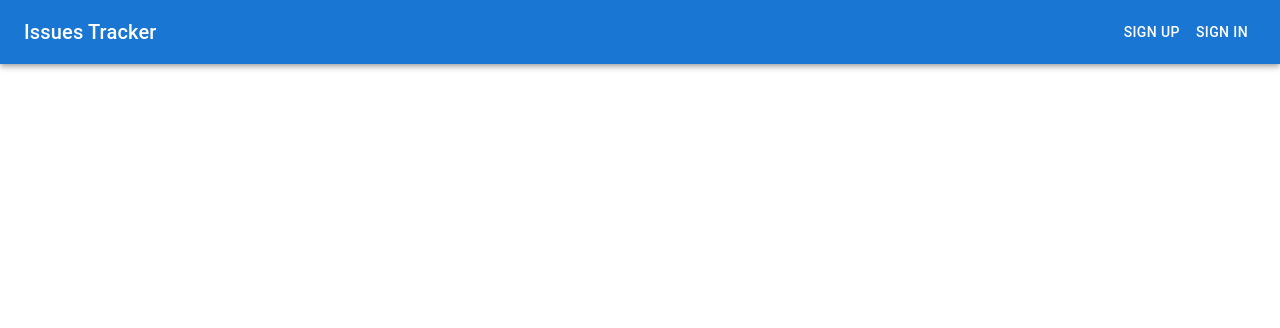
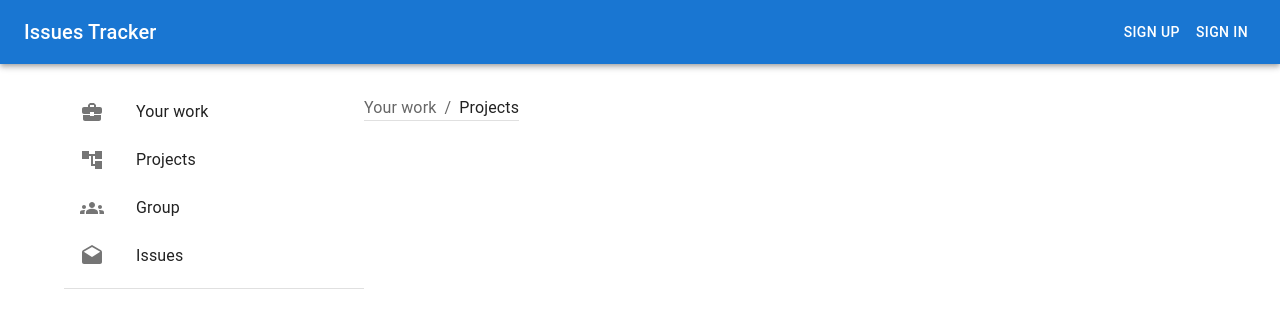
Before and after one commit to omurbekov-azamat/pet-project, a React (Create React App) app in the folder frontend/: page / in a window 1280 px wide. Shown: the top 328 px of the page. Built offline with nearby package versions, Linux system fonts and the light colour scheme.

Commit message:
created listGroup components for navigate and breadcrumbs;

```diff
--- a/frontend/src/App.tsx
+++ b/frontend/src/App.tsx
@@ -3,11 +3,15 @@ import {Route, Routes} from 'react-router-dom';
 import Home from './containers/Home';
 import Register from './features/users/Register';
 import Login from './features/users/Login';
+import Dashboard from './containers/Dashboard';
 
 function App() {
     return (
         <Routes>
             <Route path='/' element={<Home/>}>
+                <Route path='/' element={<Dashboard/>}/>
+                <Route path='/dashboard' element={<Dashboard/>}/>
+                <Route path='/dashboard/:listName' element={<Dashboard/>}/>
                 <Route path='/register' element={<Register/>}/>
                 <Route path='/login' element={<Login/>}/>
             </Route>
--- a/frontend/src/app/store.ts
+++ b/frontend/src/app/store.ts
@@ -3,6 +3,7 @@ import storage from 'redux-persist/lib/storage';
 import { persistReducer, persistStore } from 'redux-persist';
 import { FLUSH, PAUSE, PERSIST, PURGE, REGISTER, REHYDRATE } from 'redux-persist/es/constants';
 import {usersReducer} from "../features/users/usersSlice";
+import {projectsReducer} from '../features/projects/projectsSlice';
 
 const usersPersistConfig = {
     key: 'chat:users',
@@ -12,6 +13,7 @@ const usersPersistConfig = {
 
 const rootReducer = combineReducers({
     users: persistReducer(usersPersistConfig, usersReducer),
+    projects: projectsReducer,
 });
 
 export const store = configureStore({
--- a/frontend/src/components/UI/Apptoolbar/AppToolbar.tsx
+++ b/frontend/src/components/UI/Apptoolbar/AppToolbar.tsx
@@ -1,18 +1,10 @@
 import React from 'react';
 import {selectUser} from '../../../features/users/usersSlice';
 import {useAppSelector} from '../../../app/hooks';
-import { Link as NavLink } from 'react-router-dom';
-import { AppBar, Grid, styled, Toolbar, Typography } from '@mui/material';
+import { AppBar, Grid, Toolbar, Typography } from '@mui/material';
 import UserMenu from './UserMenu';
 import AnonymousMenu from './AnonymousMenu';
-
-const Link = styled(NavLink)({
-    color: 'inherit',
-    textDecoration: 'none',
-    '&:hover': {
-        color: 'inherit'
-    },
-});
+import {Link} from '../../../helpers';
 
 const AppToolbar = () => {
     const user = useAppSelector(selectUser);
--- /dev/null
+++ b/frontend/src/components/UI/Breadcrumbs/BasicBreadcrumbs.tsx
@@ -0,0 +1,22 @@
+import React from 'react';
+import Typography from '@mui/material/Typography';
+import Breadcrumbs from '@mui/material/Breadcrumbs';
+import {selectBreadcrumb} from '../../../features/projects/projectsSlice';
+import {useAppSelector} from '../../../app/hooks';
+import Divider from '@mui/material/Divider';
+import {Link} from '../../../helpers';
+
+const BasicBreadcrumbs = () => {
+    const breadcrumb = useAppSelector(selectBreadcrumb);
+    return (
+        <>
+            <Breadcrumbs aria-label="breadcrumb" sx={{mt:2}}>
+                <Link to='/'>Your work</Link>
+                <Typography color="text.primary" textTransform='capitalize'>{breadcrumb}</Typography>
+            </Breadcrumbs>
+            <Divider/>
+        </>
+    );
+};
+
+export default BasicBreadcrumbs;
--- /dev/null
+++ b/frontend/src/components/UI/ListGroup/ListGroup.tsx
@@ -0,0 +1,70 @@
+import React from 'react';
+import {moveBreadcrumbs} from '../../../features/projects/projectsSlice';
+import {useAppDispatch} from '../../../app/hooks';
+import {useNavigate} from 'react-router-dom';
+import Box from '@mui/material/Box';
+import List from '@mui/material/List';
+import ListItem from '@mui/material/ListItem';
+import ListItemButton from '@mui/material/ListItemButton';
+import ListItemIcon from '@mui/material/ListItemIcon';
+import ListItemText from '@mui/material/ListItemText';
+import DraftsIcon from '@mui/icons-material/Drafts';
+import BusinessCenterIcon from '@mui/icons-material/BusinessCenter';
+import GroupsIcon from '@mui/icons-material/Groups';
+import AccountTreeIcon from '@mui/icons-material/AccountTree';
+import Divider from '@mui/material/Divider';
+
+const ListGroup = () => {
+    const dispatch = useAppDispatch();
+    const navigate = useNavigate();
+
+    const moveBread = (bread: string, work?: string) => {
+        dispatch(moveBreadcrumbs(bread));
+        const destination = work ? '/' : `/dashboard/${bread}`;
+        navigate(destination);
+    }
+
+    return (
+        <Box sx={{width: '100%', minWidth: 300, bgcolor: 'background.paper'}}>
+            <nav aria-label="main mailbox folders">
+                <List>
+                    <ListItem disablePadding>
+                        <ListItemButton onClick={() => moveBread('projects', 'work')}>
+                            <ListItemIcon>
+                                <BusinessCenterIcon/>
+                            </ListItemIcon>
+                            <ListItemText primary="Your work"/>
+                        </ListItemButton>
+                    </ListItem>
+                    <ListItem disablePadding>
+                        <ListItemButton onClick={() => moveBread('projects')}>
+                            <ListItemIcon>
+                                <AccountTreeIcon/>
+                            </ListItemIcon>
+                            <ListItemText primary="Projects"/>
+                        </ListItemButton>
+                    </ListItem>
+                    <ListItem disablePadding>
+                        <ListItemButton onClick={() => moveBread('group')}>
+                            <ListItemIcon>
+                                <GroupsIcon/>
+                            </ListItemIcon>
+                            <ListItemText primary="Group"/>
+                        </ListItemButton>
+                    </ListItem>
+                    <ListItem disablePadding>
+                        <ListItemButton onClick={() => moveBread('issues')}>
+                            <ListItemIcon>
+                                <DraftsIcon/>
+                            </ListItemIcon>
+                            <ListItemText primary="Issues"/>
+                        </ListItemButton>
+                    </ListItem>
+                </List>
+            </nav>
+            <Divider/>
+        </Box>
+    );
+};
+
+export default ListGroup;
--- /dev/null
+++ b/frontend/src/containers/Dashboard.tsx
@@ -0,0 +1,21 @@
+import React from 'react';
+import ListGroup from '../components/UI/ListGroup/ListGroup';
+import BasicBreadcrumbs from '../components/UI/Breadcrumbs/BasicBreadcrumbs';
+import {Grid} from '@mui/material';
+
+const Dashboard = () => {
+    return (
+        <>
+            <Grid container>
+                <Grid item>
+                    <ListGroup/>
+                </Grid>
+                <Grid item>
+                    <BasicBreadcrumbs/>
+                </Grid>
+            </Grid>
+        </>
+    );
+};
+
+export default Dashboard;
--- /dev/null
+++ b/frontend/src/features/projects/projectsSlice.tsx
@@ -0,0 +1,25 @@
+import {createSlice, PayloadAction} from '@reduxjs/toolkit';
+import {RootState} from '../../app/store';
+
+interface ProjectsState {
+    breadcrumbs: string;
+}
+
+const initialState: ProjectsState = {
+    breadcrumbs: 'Projects'
+}
+
+export const projectsSlice = createSlice({
+    name: 'projects',
+    initialState,
+    reducers: {
+        moveBreadcrumbs: (state, {payload: string}: PayloadAction<string>) => {
+            state.breadcrumbs = string;
+        },
+    },
+});
+
+export const projectsReducer = projectsSlice.reducer;
+
+export const {moveBreadcrumbs} = projectsSlice.actions;
+export const selectBreadcrumb = (state: RootState) => state.projects.breadcrumbs;
--- /dev/null
+++ b/frontend/src/helpers.ts
@@ -0,0 +1,10 @@
+import {styled} from '@mui/material';
+import {Link as NavLink} from 'react-router-dom';
+
+export const Link = styled(NavLink)({
+    color: 'inherit',
+    textDecoration: 'none',
+    '&:hover': {
+        color: 'inherit'
+    },
+});
```
